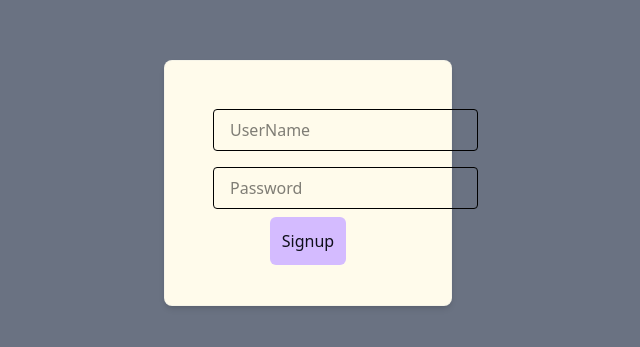
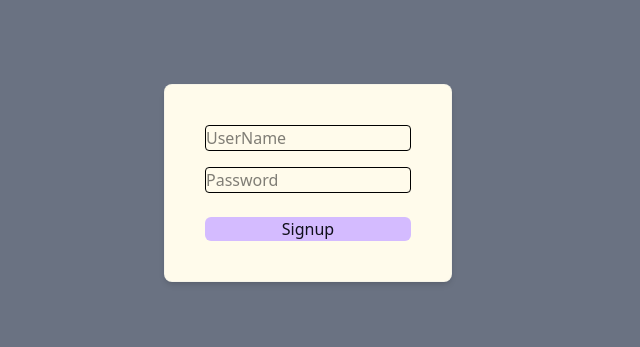
Before and after one commit to Noaman-Akhtar/MindStack_fe, a React (Vite) app: page / in a window 1280 px wide. Shown: the part 217-564 px from the top of the page, without its empty margins (332-972 px from the left). Built offline with nearby package versions, Linux system fonts and the light colour scheme.

Commit message:
chnaged the signup form a bit

```diff
--- a/src/components/ui/Button.tsx
+++ b/src/components/ui/Button.tsx
@@ -2,7 +2,7 @@ import type { ReactNode } from "react";
 
 interface ButtonProps { //things that the button component will contain
     variant: "primary" | "secondary";
-    size: "sm" | "md" | "lg";
+    size: "sm" | "md" | "lg"|"full";
     text: string;
     startIcon?: ReactNode;
     endIcon?: ReactNode;
@@ -15,7 +15,8 @@ const variantStyles = { // different styles or commands for a specific prop
 const sizeStyles = {
     "sm": "py-1 px-2",
     "md": "py-3 px-3",
-    "lg": "p-6"
+    "lg": "p-6",
+    "full":"w-full flex justify-center items-center"
 }
 
 const defaultStyles = "rounded-md flex px-2"// //variantStyles[props.variant] + " " + defaultStyles + " " + sizeStyles[props.size] // Both will produce the same result as long as you remember to include the spaces in the concatenation version. The template literal version is generally preferred in modern JavaScript as it's cleaner and less error-prone.
--- a/src/components/ui/Input.tsx
+++ b/src/components/ui/Input.tsx
@@ -8,7 +8,7 @@ export  function Input({ onChange, placeholder }: InputProps) {
             <input
                 placeholder={placeholder}
                 type="text"
-                className="px-4 py-2 border rounded m-2"
+                className="w-full border rounded "
                 onChange={onChange}
             />
         </div>
--- a/src/pages/signup.tsx
+++ b/src/pages/signup.tsx
@@ -2,19 +2,17 @@ import { Button } from "../components/ui/Button";
 import { Input } from "../components/ui/Input";
 
 export function Signup(){
-    return <>
-    <div className="h-screen w-screen bg-gray-500 flex justify-center items-center">
-        <div className="max-w-72 border border-gray-300/20 shadow-md bg-amber-50 rounded-lg px-10 py-10">
-
-           <div className="mr-10"> <Input placeholder="UserName"
-            />
-            <Input placeholder="Password" />
-</div>
-<div className="flex justify-center items-center">
-            <Button variant="primary" text="Signup" size="md"/>
+    return (
+        <div className="h-screen w-screen bg-gray-500 flex justify-center items-center">
+            <div className="max-w-72 w-full border border-gray-300/20 shadow-md bg-amber-50 rounded-lg p-10">
+                <div className="flex flex-col gap-4">
+                    <Input placeholder="UserName"  />
+                    <Input placeholder="Password"  />
+                </div>
+                <div className="flex justify-center items-center mt-6">
+                    <Button variant="primary" text="Signup" size="full" />
+                </div>
             </div>
         </div>
-
-    </div>
-    </>
+    );
 }
```
